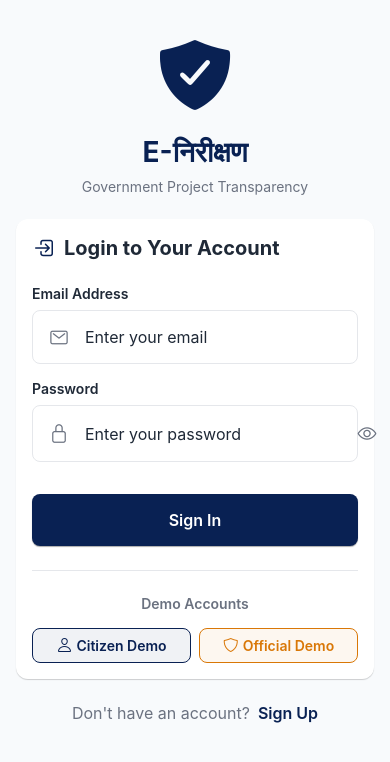
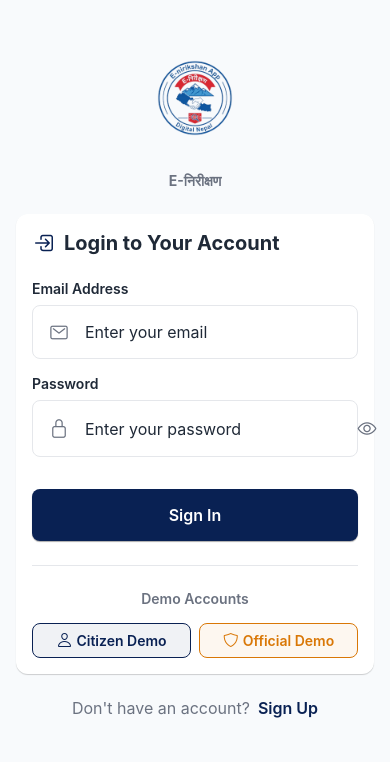
Before and after one commit to SriZan17/Arison, a React Native app in the folder CMDTransparencyApp/: screen /Login in a window 390 px wide. Shown: the top 762 px of the page. Built offline with nearby package versions, Linux system fonts and the light colour scheme.

Commit message:
add logo to loading, login, and signup screens; update titles and styles

```diff
--- a/CMDTransparencyApp/src/navigation/AppNavigator.tsx
+++ b/CMDTransparencyApp/src/navigation/AppNavigator.tsx
@@ -96,7 +96,7 @@ const MainTabNavigator: React.FC = () => {
       <Tab.Screen
         name="Home"
         component={HomeScreen}
-        options={{ title: 'E-निरीक्षण' }}
+        options={{ title: 'Home' }}
       />
       <Tab.Screen
         name="Projects"
@@ -116,7 +116,7 @@ const MainTabNavigator: React.FC = () => {
       <Tab.Screen
         name="IMaan"
         component={IMaanScreen}
-        options={{ title: 'i-maan' }}
+        options={{ title: 'e-maan' }}
       />
     </Tab.Navigator>
   );
--- a/CMDTransparencyApp/src/screens/LoginScreen.tsx
+++ b/CMDTransparencyApp/src/screens/LoginScreen.tsx
@@ -11,6 +11,7 @@ import {
   TextInput,
   Alert,
   ActivityIndicator,
+  Image,
 } from 'react-native';
 import { SafeAreaView } from 'react-native-safe-area-context';
 import { Ionicons } from '@expo/vector-icons';
@@ -114,9 +115,12 @@ const LoginScreen: React.FC = () => {
         >
           {/* Header */}
           <View style={styles.header}>
-            <Ionicons name="shield-checkmark" size={80} color={theme.colors.primary} />
-            <Text style={styles.appName}>E-निरीक्षण</Text>
-            <Text style={styles.subtitle}>Government Project Transparency</Text>
+            <Image
+              source={require('../../assets/logo.png')}
+              style={styles.appLogo}
+              resizeMode="contain"
+            />
+            <Text style={styles.subtitle}>E-निरीक्षण</Text>
           </View>
 
           {/* Login Form */}
@@ -252,17 +256,17 @@ const styles = StyleSheet.create({
     paddingTop: theme.spacing.xl,
     paddingBottom: theme.spacing.lg,
   },
-  appName: {
-    fontSize: theme.typography.h1.fontSize,
-    fontWeight: theme.typography.h1.fontWeight,
-    color: theme.colors.primary,
-    marginTop: theme.spacing.md,
+  appLogo: {
+    height: 100,
+    width: 320,
+    marginVertical: theme.spacing.md,
   },
   subtitle: {
     fontSize: theme.typography.caption.fontSize,
     color: theme.colors.textSecondary,
     textAlign: 'center',
     marginTop: theme.spacing.sm,
+    fontWeight: 'bold',
   },
   formCard: {
     marginBottom: theme.spacing.lg,
--- a/CMDTransparencyApp/src/screens/SignupScreen.tsx
+++ b/CMDTransparencyApp/src/screens/SignupScreen.tsx
@@ -11,6 +11,7 @@ import {
   TextInput,
   Alert,
   ActivityIndicator,
+  Image,
 } from 'react-native';
 import { SafeAreaView } from 'react-native-safe-area-context';
 import { Ionicons } from '@expo/vector-icons';
@@ -114,7 +115,7 @@ const SignupScreen: React.FC = () => {
     }
 
     Alert.alert(
-      'Welcome to E-निरीक्षण!',
+      'Welcome to Government Transparency Platform!',
       'Your account has been created successfully. You can now start monitoring government projects.',
       [{ text: 'Get Started', onPress: () => {} }]
     );
@@ -141,9 +142,13 @@ const SignupScreen: React.FC = () => {
             >
               <Ionicons name="chevron-back" size={24} color={theme.colors.primary} />
             </TouchableOpacity>
-            <Ionicons name="person-add" size={60} color={theme.colors.primary} />
+            <Image
+              source={require('../../assets/logo.png')}
+              style={styles.appLogo}
+              resizeMode="contain"
+            />
             <Text style={styles.headerTitle}>Create Account</Text>
-            <Text style={styles.headerSubtitle}>Join E-निरीक्षण to monitor government projects</Text>
+            <Text style={styles.headerSubtitle}>Join the government transparency platform</Text>
           </View>
 
           {/* Signup Form */}
@@ -349,11 +354,16 @@ const styles = StyleSheet.create({
     left: 0,
     padding: theme.spacing.sm,
   },
+  appLogo: {
+    height: 80,
+    width: 260,
+    marginVertical: theme.spacing.md,
+  },
   headerTitle: {
     fontSize: theme.typography.h2.fontSize,
     fontWeight: theme.typography.h2.fontWeight,
     color: theme.colors.primary,
-    marginTop: theme.spacing.md,
+    marginTop: theme.spacing.sm,
   },
   headerSubtitle: {
     fontSize: theme.typography.caption.fontSize,
```
Also changed, not shown: CMDTransparencyApp/src/components/common/LoadingScreen.tsx (+10 -6 lines), CMDTransparencyApp/assets/logo.png (added).
